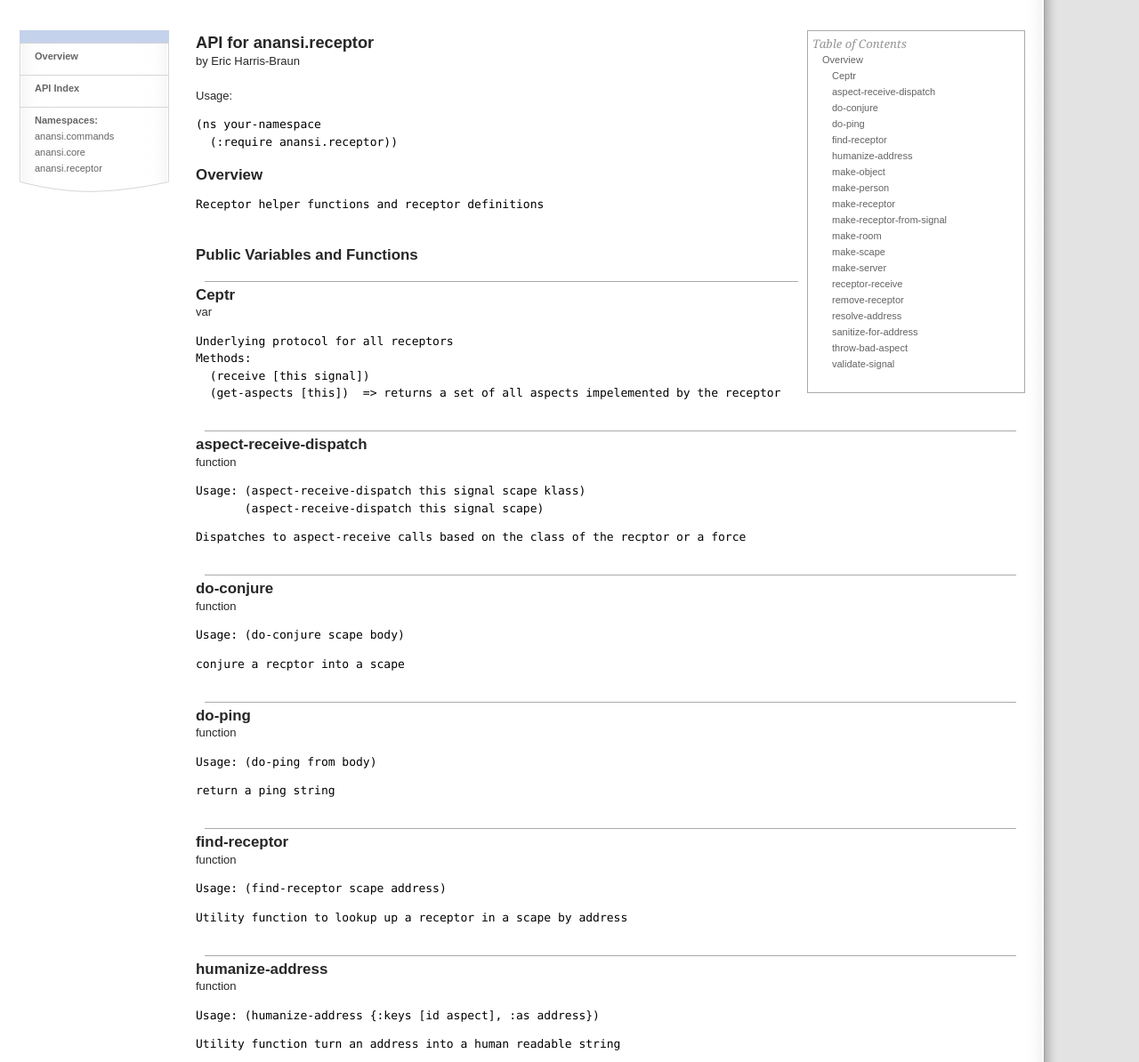
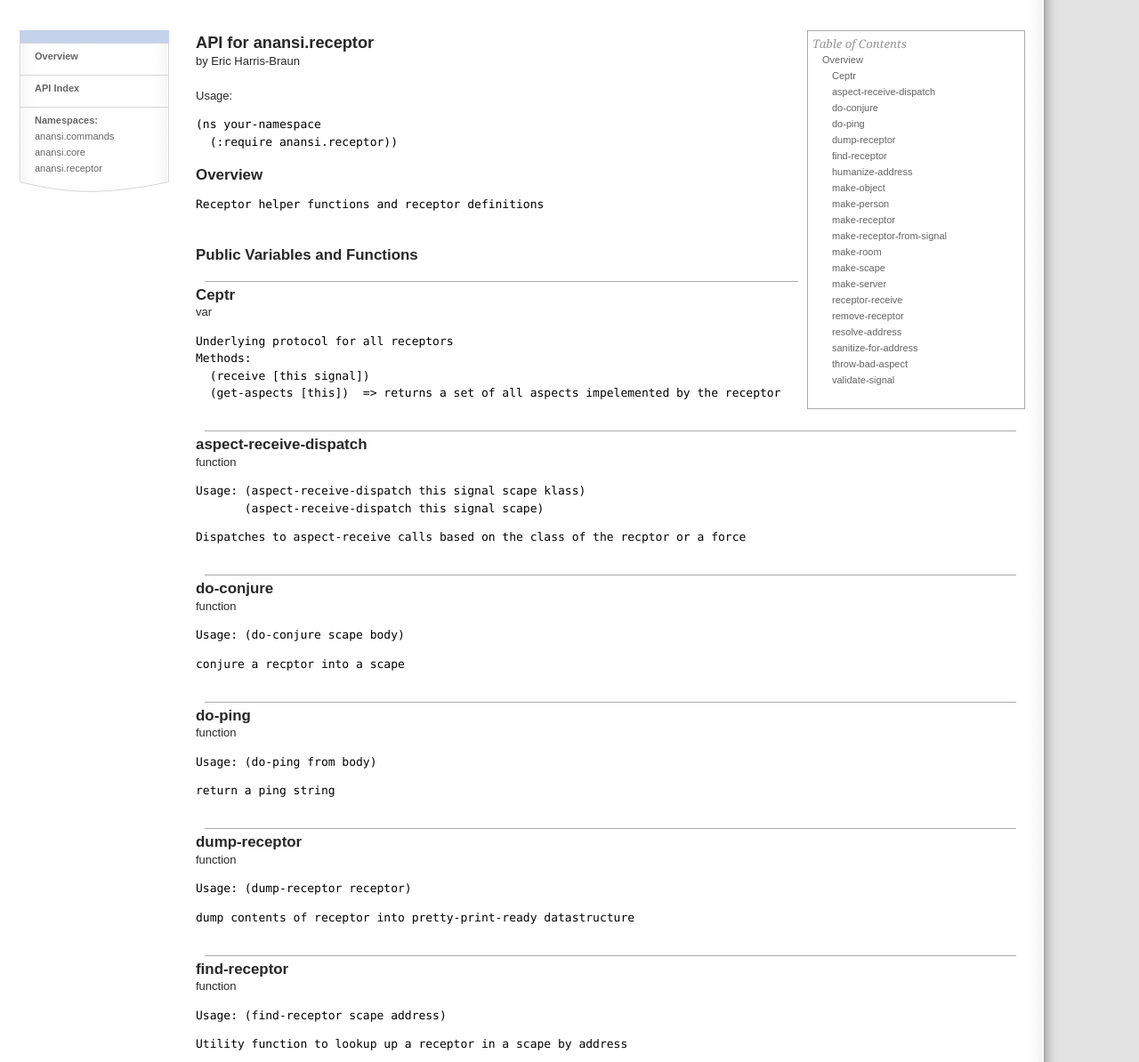
Before and after one commit to zippy/anansi, a plain HTML site: page anansi.receptor-api.html in a window 1280 px wide. Shown: the part 80-1274 px from the top of the page at 89% size. Drawn offline with Linux system fonts and the light colour scheme; a script that the page names is missing.

Commit message:
Documentation update

```diff
--- a/anansi.receptor-api.html
+++ b/anansi.receptor-api.html
@@ -55,6 +55,8 @@ namespace.
       <a href="#anansi.receptor/do-conjure">do-conjure</a>
     </div><div style="margin-left: 1em;" class="toc-entry">
       <a href="#anansi.receptor/do-ping">do-ping</a>
+    </div><div style="margin-left: 1em;" class="toc-entry">
+      <a href="#anansi.receptor/dump-receptor">dump-receptor</a>
     </div><div style="margin-left: 1em;" class="toc-entry">
       <a href="#anansi.receptor/find-receptor">find-receptor</a>
     </div><div style="margin-left: 1em;" class="toc-entry">
@@ -139,6 +141,15 @@ Methods:
   <pre id="var-usage">Usage: (do-ping from body)
 </pre>
   <pre id="var-docstr">return a ping string</pre>
+
+</div><div id="var-entry">
+  <br />
+  <hr />
+  <h2 id="anansi.receptor/dump-receptor">dump-receptor</h2>
+  <span id="var-type">function</span><br />
+  <pre id="var-usage">Usage: (dump-receptor receptor)
+</pre>
+  <pre id="var-docstr">dump contents of receptor into pretty-print-ready datastructure</pre>
 
 </div><div id="var-entry">
   <br />
```
Also changed, not shown: anansi.commands-api.html (+11 -0 lines), api-index.html (+2 -0 lines), index.html (+2 -2 lines).
